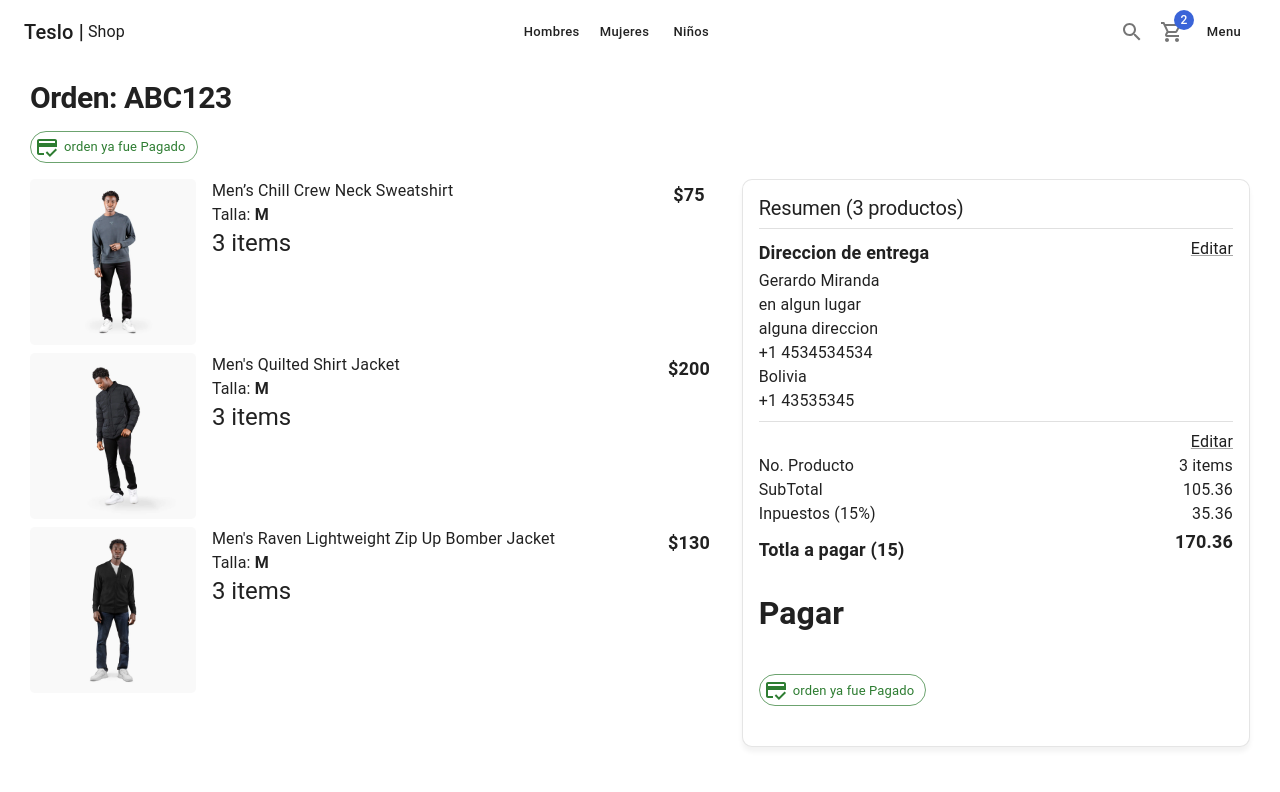
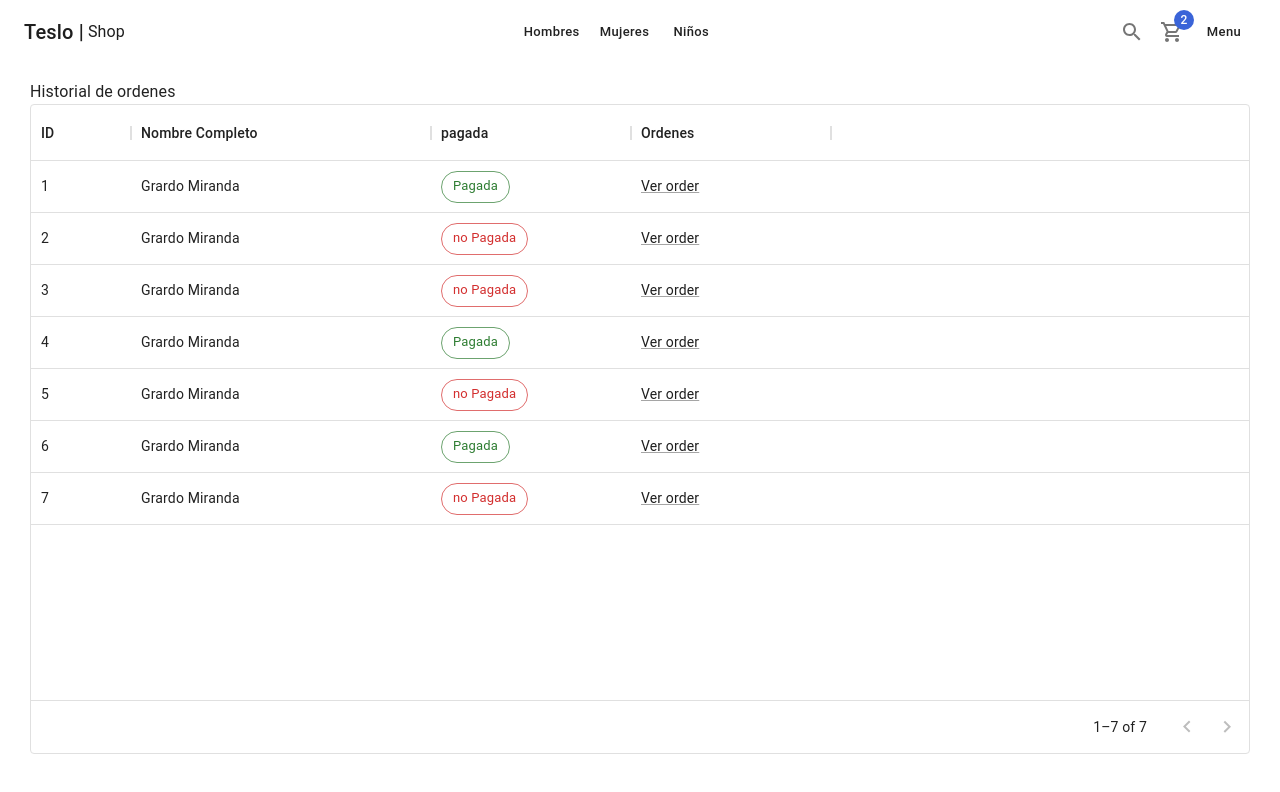
Before and after one commit to GerardoDev25/teslo-shop__Nextjs_curso, a Next.js app: page /orders/history in a window 1280 px wide. Shown: the top 792 px of the page. Built offline with nearby package versions, Linux system fonts and the light colour scheme.

Commit message:
24. Historial de ordenes

```diff
--- a/package.json
+++ b/package.json
@@ -14,6 +14,7 @@
     "@fontsource/roboto": "^4.5.8",
     "@mui/icons-material": "^5.11.0",
     "@mui/material": "^5.11.7",
+    "@mui/x-data-grid": "^5.17.22",
     "@next/font": "13.1.6",
     "@types/node": "18.11.18",
     "@types/react": "18.0.27",
--- /dev/null
+++ b/pages/orders/history.tsx
@@ -0,0 +1,76 @@
+import { NextPage } from 'next';
+import {
+  DataGrid,
+  GridColDef,
+  GridRenderCellParams,
+  GridRowsProp,
+} from '@mui/x-data-grid';
+import { Chip, Grid, Link, Typography } from '@mui/material';
+
+import { ShopLayout } from '@/components/layout';
+import NextLink from 'next/link';
+
+const colums: GridColDef[] = [
+  { field: 'id', headerName: 'ID', width: 100 },
+  { field: 'fullName', headerName: 'Nombre Completo', width: 300 },
+  {
+    field: 'paid',
+    headerName: 'pagada',
+    description: 'muestra informacion si esta pagada',
+    width: 200,
+    renderCell: (params: GridRenderCellParams) => {
+      return params.row.paid ? (
+        <Chip color='success' label='Pagada' variant='outlined' />
+      ) : (
+        <Chip color='error' label='no Pagada' variant='outlined' />
+      );
+    },
+  },
+
+  {
+    field: 'orden',
+    headerName: 'Ordenes',
+    width: 200,
+    sortable: false,
+    renderCell: (params: GridRenderCellParams) => {
+      return (
+        <NextLink legacyBehavior href={`/orders/${params.row.id}`} passHref>
+          <Link underline='always'>Ver order</Link>
+        </NextLink>
+      );
+    },
+  },
+];
+
+const rows = [
+  { id: 1, paid: true, fullName: 'Grardo Miranda' },
+  { id: 2, paid: false, fullName: 'Grardo Miranda' },
+  { id: 3, paid: false, fullName: 'Grardo Miranda' },
+  { id: 4, paid: true, fullName: 'Grardo Miranda' },
+  { id: 5, paid: false, fullName: 'Grardo Miranda' },
+  { id: 6, paid: true, fullName: 'Grardo Miranda' },
+  { id: 7, paid: false, fullName: 'Grardo Miranda' },
+];
+
+const HistoryPage: NextPage = () => {
+  return (
+    <ShopLayout
+      title='historial de ordenes'
+      pageDescription='historial de ordenes de clientes'
+    >
+      <Typography>Historial de ordenes</Typography>
+      <Grid container>
+        <Grid item xs={12} sx={{ height: 650, width: '100%' }}>
+          <DataGrid
+            rows={rows}
+            columns={colums}
+            pageSize={10}
+            rowsPerPageOptions={[10]}
+          />
+        </Grid>
+      </Grid>
+    </ShopLayout>
+  );
+};
+
+export default HistoryPage;
```
Also changed, not shown: 1 other file (tests, documents, lock files or other folders).
